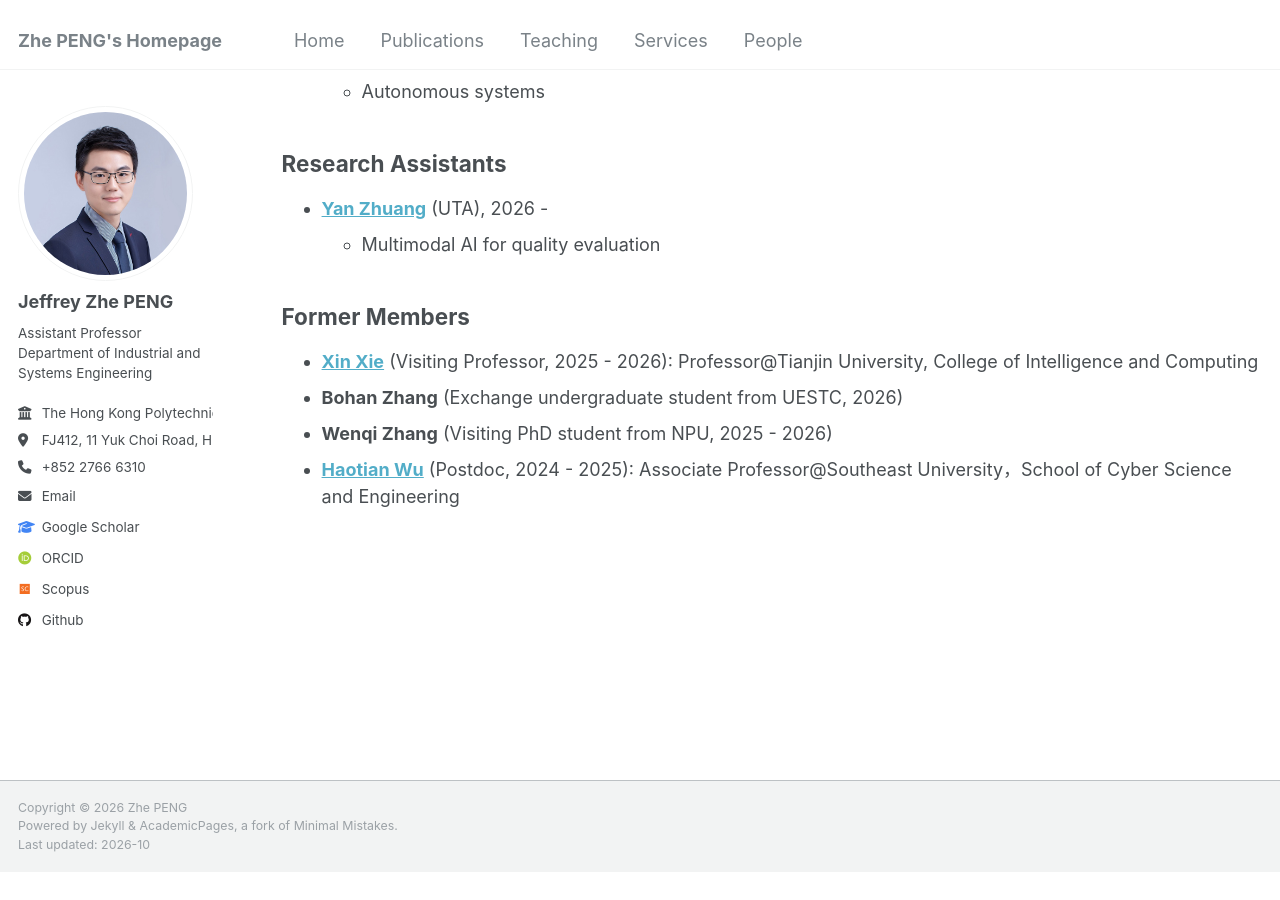
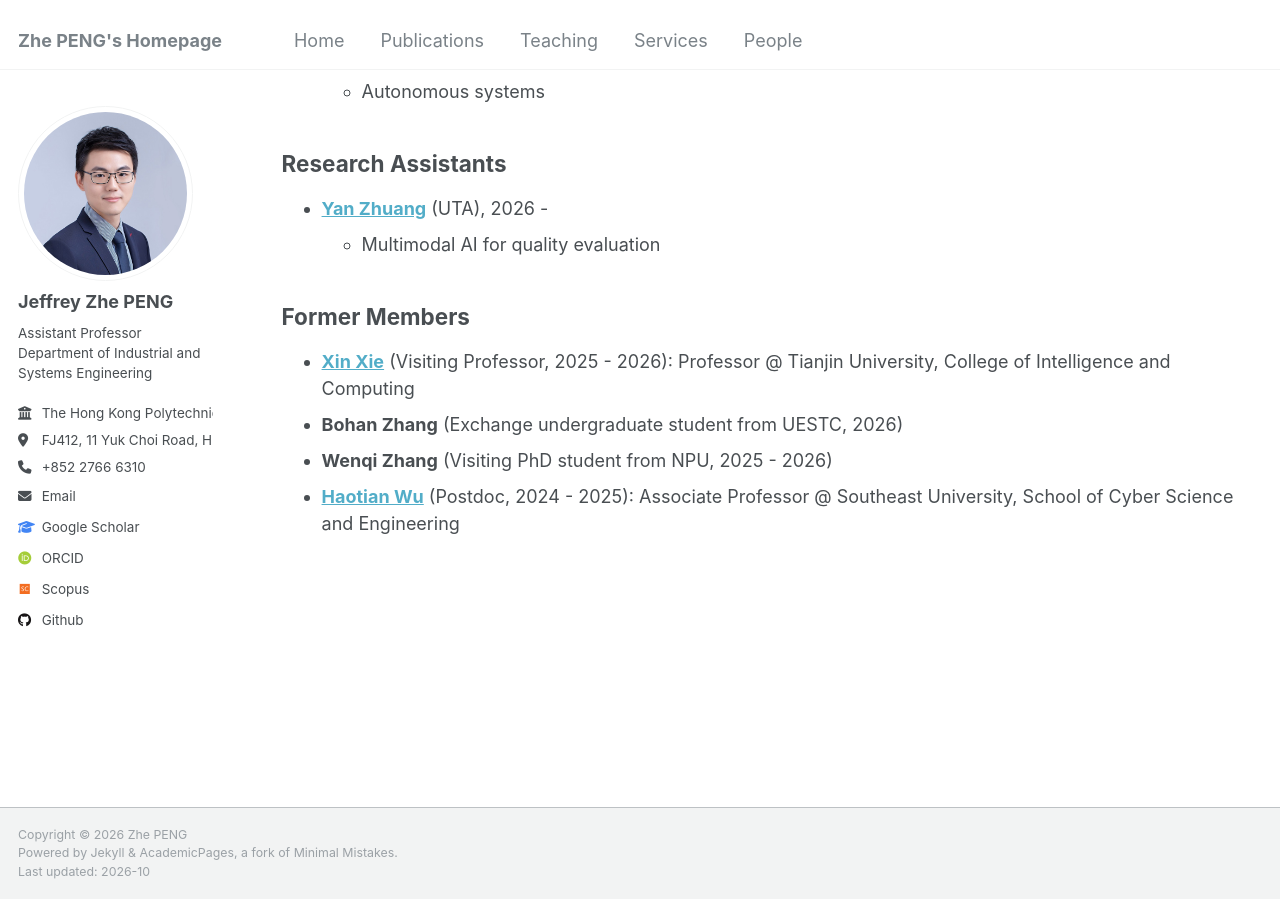
Before and after one commit to PENG-Zhe/peng-zhe.github.io, a Jekyll site: the page built from _pages/people.md, in a window 1280 px wide and 900 px high, scrolled down 1066 px. Built offline with Jekyll 4.4.1, drawn with Linux system fonts in a browser that asks for light colours; some web fonts are replaced; before the commit the page ends 1939 px from its top, so only the background shows below that.

```diff
--- a/_pages/people.md
+++ b/_pages/people.md
@@ -69,10 +69,10 @@ layout: archive
 -->
 
 ## Former Members
-* **[Xin Xie](https://xiexincn.github.io/)** (Visiting Professor, 2025 - 2026): Professor@Tianjin University, College of Intelligence and Computing
+* **[Xin Xie](https://xiexincn.github.io/)** (Visiting Professor, 2025 - 2026): Professor @ Tianjin University, College of Intelligence and Computing
 * **Bohan Zhang** (Exchange undergraduate student from UESTC, 2026)
 * **Wenqi Zhang** (Visiting PhD student from NPU, 2025 - 2026)
-* **[Haotian Wu](https://cyber.seu.edu.cn/wht/list.htm)** (Postdoc, 2024 - 2025): Associate Professor@Southeast University，School of Cyber Science and Engineering
+* **[Haotian Wu](https://cyber.seu.edu.cn/wht/list.htm)** (Postdoc, 2024 - 2025): Associate Professor @ Southeast University, School of Cyber Science and Engineering
 
 
 <!--
```
